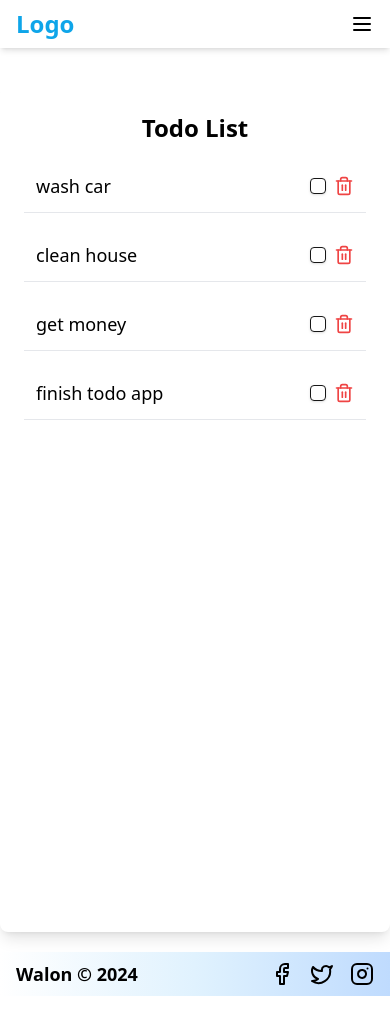
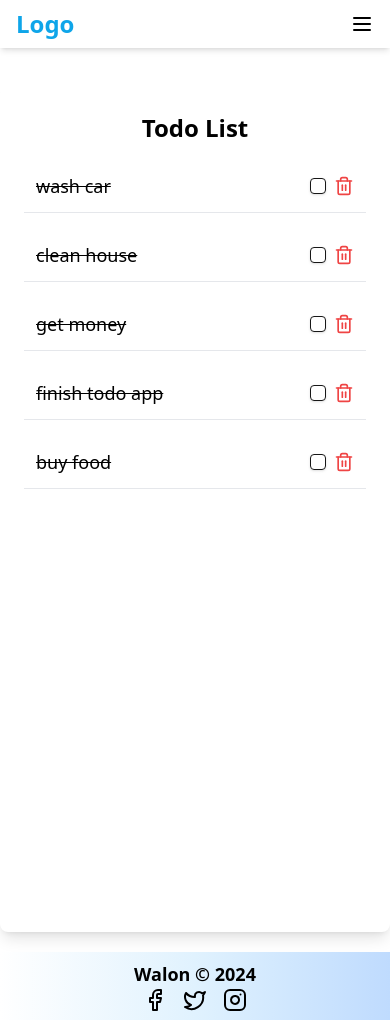
Before and after one commit to walonjalloh/Simple_Todo_App, a React (Vite) app in the folder client/: page /view_todo in a window 390 px wide. Before the commit the page ends 996 px from the top, so only its background shows below. Built offline with nearby package versions, Linux system fonts and the light colour scheme.

Commit message:
edit readme

```diff
--- a/client/src/components/Footer.tsx
+++ b/client/src/components/Footer.tsx
@@ -5,7 +5,7 @@ function Footer() {
 
   return (
     <footer className="bg-gradient-to-r from-white via-sky-100 to-blue-200 text-black py-2">
-      <div className="max-w-7xl mx-auto flex flex-row justify-between items-center px-4">
+      <div className="max-w-7xl mx-auto flex flex-col md:flex-row justify-between items-center px-4">
         <div>
         <p className="font-bold text-lg">Walon &copy; {year}</p>
         </div>
--- a/client/src/components/Navbar.tsx
+++ b/client/src/components/Navbar.tsx
@@ -5,7 +5,7 @@ import { Button } from "./ui/button";
 
 const Navbar = () => {
     const [isOpened, setIsOpened] = useState<boolean>(false);
-    const [isAuthenticated, setIsAuthenticated] = useState<boolean>(true);
+    const [isAuthenticated, setIsAuthenticated] = useState<boolean>(false);
 
     const handleMobileMenu = () => {
         setIsOpened(!isOpened);
--- a/client/src/components/ViewTodo.tsx
+++ b/client/src/components/ViewTodo.tsx
@@ -1,15 +1,21 @@
 import { useContext } from "react";
 import TodoContext from "@/contexts/todoContext";
 import { Checkbox } from "./ui/checkbox";
+import { useState } from "react";
 import { Trash2 } from 'lucide-react'; // Importing the delete icon
 // Testing
 import { fakeTodos } from "@/lib/test";
 
 function ViewTodo() {
+  const [strike, setStrike] = useState<boolean>(false)
   const { todo: todos } = useContext(TodoContext) || {};
 
   if (!Array.isArray(todos)) {
     return <p className="text-gray-500 text-center">No todos available.</p>;
+  }
+
+  const handlestrike = ():void => {
+    setStrike(!strike)
   }
 
   const todosfake = fakeTodos;
@@ -20,9 +26,9 @@ function ViewTodo() {
       <div className="space-y-4">
         {todosfake.map(todo => (
           <div key={todo.userId} className="flex flex-row justify-between items-center p-3 border-b border-gray-200">
-            <p className="text-black text-lg flex-1">{todo.description}</p>
+            <p className="text-black text-lg flex-1 line-through">{todo.description}</p>
             <div className="flex items-center space-x-2">
-              <Checkbox />
+              <Checkbox  onClick={handlestrike}/>
               <button className="text-red-500 hover:text-red-700 transition duration-200" onClick={() => {/* Add delete function here */}}>
                 <Trash2 className="h-5 w-5" />
               </button>
--- a/client/src/lib/test.ts
+++ b/client/src/lib/test.ts
@@ -15,6 +15,10 @@ export const fakeTodos = [
     userId: 4,
     description: "finish todo app",
   },
+  {
+    userId: 5,
+    description: 'buy food'
+  }
 ];
 
 type User = {
```
Also changed, not shown: 1 other file (tests, documents, lock files or other folders).
